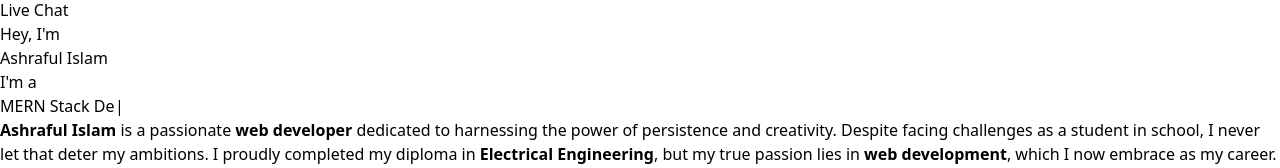
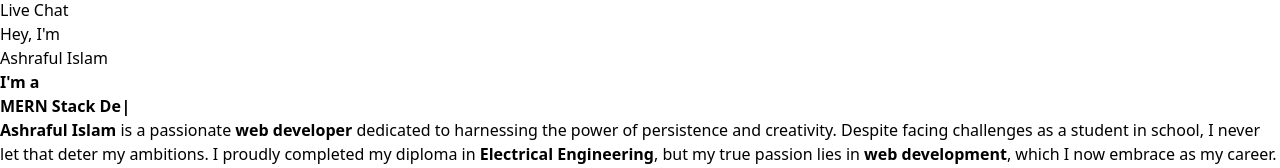
Before and after one commit to theashrafislam/ashraful-islam, a Next.js app: page / in a window 1280 px wide. Shown: the part 216-384 px from the top of the page. Built offline with nearby package versions, Linux system fonts and the light colour scheme.

Commit message:
fixed w3c validation errors

```diff
--- a/src/app/Components/HomePage/HomePage.jsx
+++ b/src/app/Components/HomePage/HomePage.jsx
@@ -17,7 +17,7 @@ const HomePage = () => {
                     <h1 className="text-2xl md:text-4xl font-bold">
                         Hey, I&apos;m <br /><span className="text-orange-500">Ashraful Islam</span>
                     </h1>
-                    <h2 className="text-xl md:text-3xl font-semibold flex gap-2 items-center"><span>I&apos;m a</span> <span className="text-orange-500" ><TypeWriter /></span></h2>
+                    <h2 className="text-xl md:text-3xl font-semibold flex gap-2 items-center"><strong>I&apos;m a</strong> <strong className="text-orange-500" ><TypeWriter /></strong></h2>
                     {/* <h2 className="text-xl md:text-3xl font-semibold">
                         I&apos;m a <span className="text-orange-500"><TypeWriter /></span>
                     </h2> */}
--- a/src/app/layout.js
+++ b/src/app/layout.js
@@ -45,9 +45,9 @@ export const metadata = {
 export default function RootLayout({ children }) {
   return (
     <html lang="en">
-      <head>
+      {/* <head>
         <meta name="google-site-verification" content="DLR-xBxWJVW11lsFulF1talH4pHtCDfIhLdjeh878uc" />
-      </head>
+      </head> */}
       <body className={`${lato.variable} antialiased flex`}>
         <aside className="lg:w-2/12">
           <Navbar />
```
